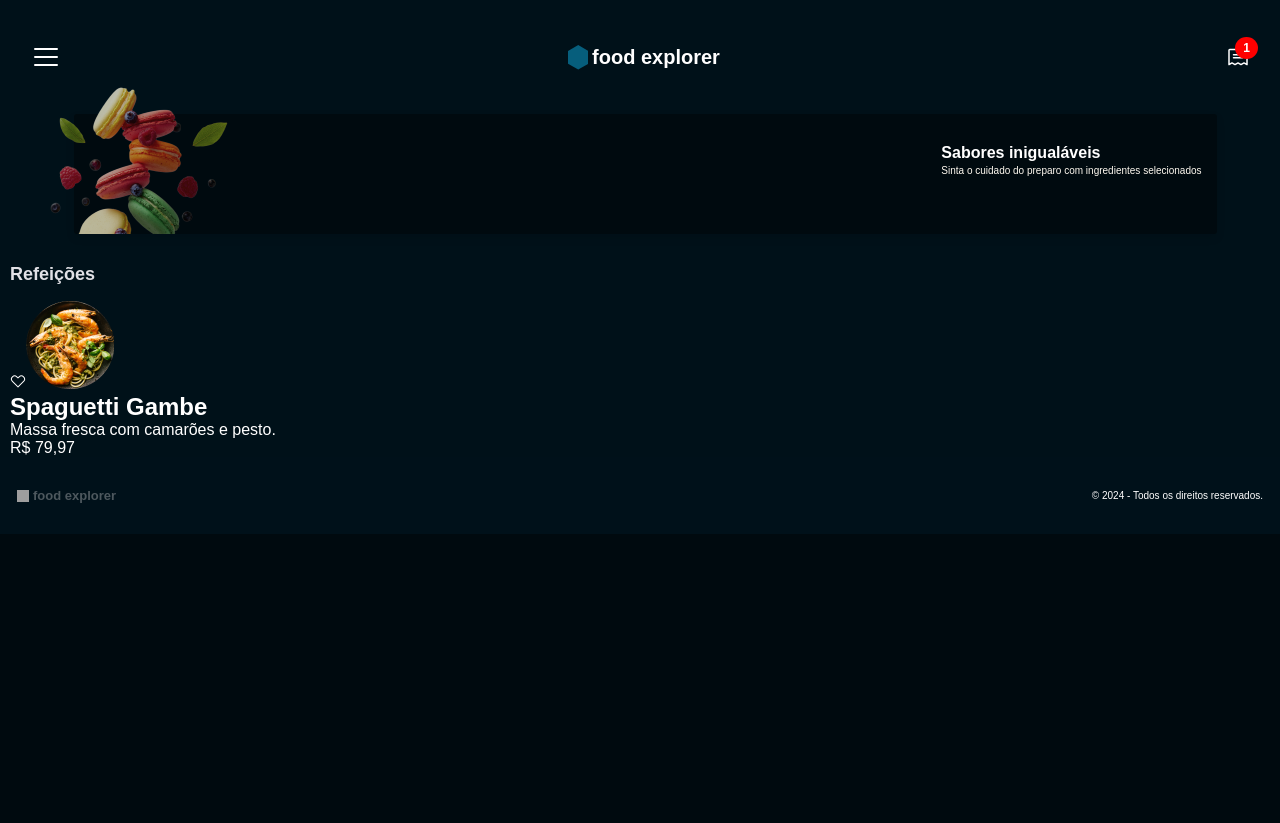
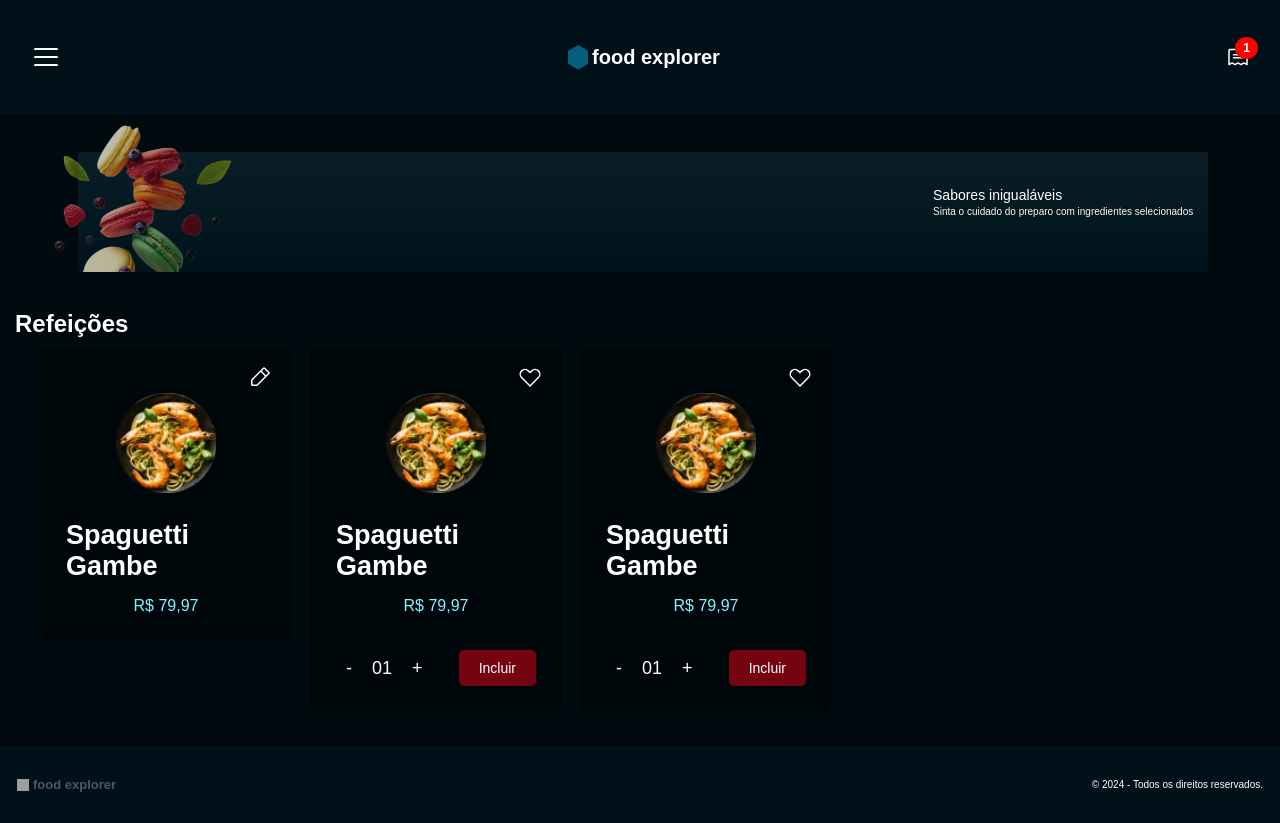
Before and after one commit to espjotape/Food-Explore-frontend, a React (Vite) app: page / in a window 1280 px wide. Before the commit the page ends 800 px from the top, so only its background shows below. Built offline with nearby package versions, Linux system fonts and the light colour scheme; grey boxes are pictures that could not be loaded.

Commit message:
banner e swiper

```diff
--- a/package.json
+++ b/package.json
@@ -13,7 +13,8 @@
     "@phosphor-icons/react": "^2.1.7",
     "react": "^18.3.1",
     "react-dom": "^18.3.1",
-    "styled-components": "^6.1.13"
+    "styled-components": "^6.1.13",
+    "swiper": "^11.1.14"
   },
   "devDependencies": {
     "@eslint/js": "^9.11.1",
--- a/src/components/Food/index.jsx
+++ b/src/components/Food/index.jsx
@@ -3,7 +3,7 @@ import { HeartStraight, PencilSimple } from "@phosphor-icons/react"
 
 import { Container, Title, OrderSection, QuantityControl, OrderButton } from "./styles"
 
-export function Food ({ data, isAdmin, ...rest}) {
+export function Food ({ data, isCustomer ,isAdmin , ...rest}) {
  const [quantity, setQuantity] = useState(1);
 
   const increaseQuantity = () => {
@@ -19,7 +19,7 @@ export function Food ({ data, isAdmin, ...rest}) {
  return(
   <Container {...rest}>
    {
-    isAdmin?
+    isAdmin ?
     <PencilSimple /> : <HeartStraight />
    }
 
@@ -29,11 +29,10 @@ export function Food ({ data, isAdmin, ...rest}) {
     <h2>{data.title}</h2>
    </Title>
 
-   <p>{data.description}</p>
    <span>R$ {data.price}</span>
 
    {
-    isAdmin &&
+    !isAdmin &&
     <OrderSection>
         <QuantityControl>
           <button type="button" onClick={decreaseQuantity}>-</button>
--- a/src/components/Food/styles.js
+++ b/src/components/Food/styles.js
@@ -1,8 +1,47 @@
 import styled from "styled-components";
 
-export const Container = styled.div``
+export const Container = styled.div`
+  max-width: 300px;
+  padding: 24px;
+  display: flex;
+  flex-direction: column;
+  justify-content: center;
+  align-items: center;
+  gap: 15px;
+  border: 1px solid ${({ theme }) => theme.COLORS.DARK_300};
+  border-radius: 8px;
+  background-color: ${({ theme }) => theme.COLORS.DARK_200};
+  position: relative;
+  cursor: pointer;
 
-export const Title = styled.div``
+  > img {
+    width: 100px;
+    height: 100px;
+    margin-top: 20px;
+    object-fit: cover;
+    border-radius: 8px;
+  }
+
+  > span {
+    font-size: 16px;
+    color: ${({ theme }) => theme.COLORS.CYAN};
+  }
+
+  > svg {
+    width: 24px;
+    height: 24px;
+    color: ${({ theme }) => theme.COLORS.GRAY_200};
+    position: absolute;
+    top: 16px;
+    right: 18px;
+  }
+`;
+
+export const Title = styled.div`
+  margin-top: 12px;
+  font-size: 18px;
+  font-weight: 500;
+`;
 
 export const OrderSection = styled.div`
   display: flex;
@@ -19,7 +58,7 @@ export const QuantityControl = styled.div`
 
   button {
     background-color: transparent;
-    color: ${({theme}) => theme.COLORS.WHITE_100};
+    color: ${({ theme }) => theme.COLORS.WHITE_100};
     border: none;
     padding: 5px 10px;
     cursor: pointer;
@@ -32,13 +71,14 @@ export const QuantityControl = styled.div`
 `;
 
 export const OrderButton = styled.button`
-  background-color: ${({theme}) => theme.COLORS.TOMATO_100};
-  color: ${({theme}) => theme.COLORS.WHITE_100};
+  background-color: ${({ theme }) => theme.COLORS.TOMATO_100};
+  color: ${({ theme }) => theme.COLORS.WHITE_100};
   border: none;
   padding: 10px 20px;
-  font-size: 9px;
+  font-size: 14px;
   border-radius: 5px;
   cursor: pointer;
-  flex: 1;
-  margin-left: 10px;
+  &:hover {
+    background-color: ${({ theme }) => theme.COLORS.TOMATO_200};
+  }
 `;
--- a/src/components/Section/styles.js
+++ b/src/components/Section/styles.js
@@ -1,11 +1,11 @@
-import styled from "styled-components"
+import styled from "styled-components";
 
 export const Container = styled.section`
 
- > h2{
-  font-weight: 600;
-  font-size: 18px;
-  color: ${({theme}) => theme.COLORS.WHITE_300};
-  margin-bottom: 16px;
- }
-`
+  h2 {
+    margin-bottom: 16px;
+    color: ${({ theme }) => theme.COLORS.GRAY_100};
+    font-weight: 400;
+    font-size: 16px;
+  }
+`;
--- a/src/pages/Home/index.jsx
+++ b/src/pages/Home/index.jsx
@@ -1,18 +1,51 @@
 import { Header } from "../../components/Header";
 import { Footer } from "../../components/Footer";
-import { Food } from "../../components/Food"
-import { Section } from "../../components/Section"
+import { Food } from "../../components/Food";
+import { Section } from "../../components/Section";
 
-import { Container, Content, Banner } from "./styles";
+import { Container,Content ,Banner } from "./styles";
 
 import bannerMb from "../../assets/banner-mobile.png";
 import spaguettiGambe from "../../assets/image 3.png";
+import { useRef, useEffect } from "react";
 
 export function Home() {
+  const swipper1 = useRef(null);
+  const swipper2 = useRef(null);
+  const swipper3 = useRef(null);
+
+  useEffect(() => {
+    const options = {
+      root: null,
+      rootMargin: "0px",
+      threshold: 0.5, // o valor em porcentagem indica com quanta visibilidade o callback deve ser chamado
+    };
+
+    const observer = new IntersectionObserver((entries) => {
+      for (const entry of entries) {
+        if (entry.isIntersecting) {
+          entry.target.swiper?.autoplay.start();
+        } else {
+          entry.target.swiper?.autoplay.stop();
+        }
+      }
+    }, options);
+
+    // Verifica se os elementos não são null antes de observá-los
+    if (swipper1.current) observer.observe(swipper1.current);
+    if (swipper2.current) observer.observe(swipper2.current);
+    if (swipper3.current) observer.observe(swipper3.current);
+
+    return () => {
+      observer.disconnect();
+    };
+  }, []);
+
   return (
     <Container>
       <Header />
-      <Content>
+      <main>
+        <div>
         <Banner>
           <img src={bannerMb} alt="Imagem banner" />
           <div>
@@ -20,17 +53,37 @@ export function Home() {
             <p>Sinta o cuidado do preparo com ingredientes selecionados</p>
           </div>
         </Banner>
-        <Section title="Refeições">
-        <Food
-          data={{
-            src: spaguettiGambe,
-            title: "Spaguetti Gambe",
-            description: "Massa fresca com camarões e pesto.",
-            price: "79,97",
-          }}
-        />
-        </Section>
+        </div>
+
+       <Content>
+       <section>
+          <h2>Refeições</h2>
+          <div className="swiper-background">
+          <swiper-container
+          ref={swipper1}
+          slides-per-view="auto"
+          space-between={10}
+          centered-slides="true"
+          grab-cursor="true"
+          autoplay="true"
+          loop="true"
+          style={{ padding: "0 16px" }}>
+
+          <swiper-slide>
+            <Food isAdmin data={{ src: spaguettiGambe, title: "Spaguetti Gambe", description: "Massa fresca com camarões e pesto.", price: "79,97", }} />
+          </swiper-slide>
+          <swiper-slide>
+            <Food isCustomer data={{ src: spaguettiGambe, title: "Spaguetti Gambe", description: "Massa fresca com camarões e pesto.", price: "79,97", }} />
+          </swiper-slide>
+          <swiper-slide>
+           <Food isCustomer data={{ src: spaguettiGambe, title: "Spaguetti Gambe", description: "Massa fresca com camarões e pesto.", price: "79,97", }} />
+          </swiper-slide>
+        </swiper-container>
+          </div>
+       </section>
+
         </Content>
+      </main>
       <Footer />
     </Container>
   );
--- a/src/pages/Home/styles.js
+++ b/src/pages/Home/styles.js
@@ -8,24 +8,30 @@ export const Container = styled.div`
     "header"
     "content"
     "footer";
- background-color: ${({ theme }) => theme.COLORS.DARK_700};
-`;
+  > main {
+    grid-area: content;
+    justify-content: center;
+    width: 100vw;
 
-export const Content = styled.main`
-  grid-area: content;
-  justify-self: center;
-  width: 100vw;
-  padding-left: 10px;
+    > div {
+      width: calc(100% - 24px);
+      margin: 38px 0 25px 15px;
+    }
+  }
 `;
 
 export const Banner = styled.div`
   display: flex;
+  flex-direction: column;
+  align-items: center;
+
   margin: 0 auto 30px;
   height: 120px;
-  justify-content: space-between;
 
-  background-color: ${({ theme }) => theme.COLORS.DARK_400}; /* Ajuste a cor de fundo conforme o tema */
-
+  background: linear-gradient( 180deg,
+  ${({ theme }) => theme.COLORS.GRADIENT_1} 0%,
+  ${({ theme }) => theme.COLORS.GRADIENT_2} 100%
+);
   border-radius: 3px;
   max-width: 90%;
   box-shadow: 0px 4px 8px rgba(0, 0, 0, 0.1);
@@ -43,13 +49,13 @@ export const Banner = styled.div`
     flex-direction: column;
     justify-content: center;
     padding-left: 90px;
-
     position: absolute;
-    top: 30px;
+    top: 35px;
     right: 15px;
 
     h2 {
-      font-size: 16px;
+      font-size: 14px;
+      font-weight: 500;
       color: ${({ theme }) => theme.COLORS.WHITE_100};
       margin-bottom: 3px;
     }
@@ -60,3 +66,32 @@ export const Banner = styled.div`
     }
   }
 `;
+
+export const Content = styled.div`
+display: flex;
+flex-direction: column;
+gap: 24px;
+margin-top: 50px;
+
+.swiper-background {
+  width: 100%;
+  max-width: 1200px; /* Ajuste o valor conforme necessário */
+}
+
+swiper-container {
+  display: flex;
+  flex-wrap: nowrap; /* Mantém os slides na mesma linha */
+  overflow-x: auto;
+  padding: 0 16px;
+
+}
+
+swiper-slide {
+  width: 250px;
+  margin: 10px;
+  flex-shrink: 0; /* Evita que os slides sejam esticados */
+
+}
+
+
+`
--- a/src/styles/theme.js
+++ b/src/styles/theme.js
@@ -7,6 +7,9 @@ export default {
   WHITE_500: "#7C7C8A",
   WHITE_600: "#76797B",
   WHITE_700: "#4D585E",
+
+  GRADIENT_1: "#091E26",
+  GRADIENT_2: "#00131C",
 
   DARK_200: "#00070A",
   DARK_300: "#000204",
```
Also changed, not shown: 1 other file (tests, documents, lock files or other folders). Lines whose indentation alone changed are shown as unchanged.
